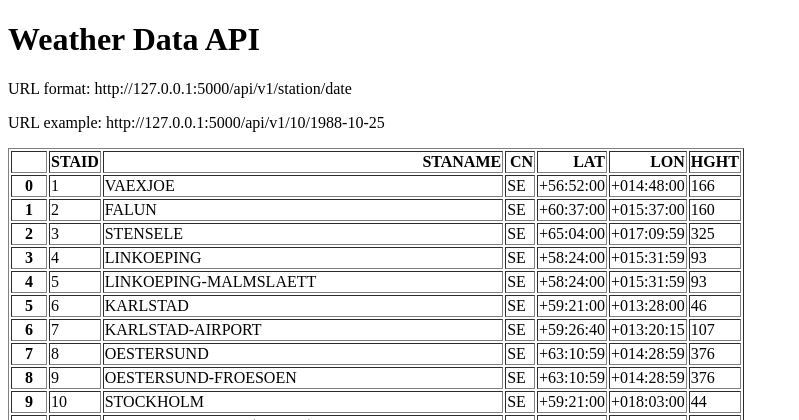
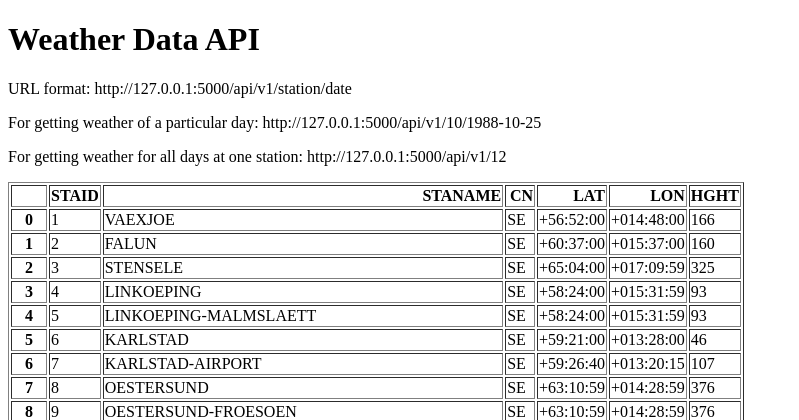
Before and after one commit to ggwellplayed4101/app6_your_weather_api, a Flask app: page / in a window 1280 px wide. Shown: the top 420 px of the page, without its empty margins (0-799 px from the left). Run offline with Flask 3, Linux system fonts and the light colour scheme.

Commit message:
added endpoint ehich provides data for all the weather data of a station.

```diff
--- a/main.py
+++ b/main.py
@@ -36,6 +36,34 @@ def about(station, date):
         "temperature": temperature
     }
 
+@app.route("/api/v1/<station>")
+def all_data(station):
+
+    # Construct the filename
+    filename = f"data_small/TG_STAID{str(station).zfill(6)}.txt"
+
+    try:
+        df = pd.read_csv(filename, skiprows=20, parse_dates=["    DATE"])
+    except FileNotFoundError:
+        return {"error": "Station not found"}, 404
+
+    result = df.to_dict(orient="records")
+    return result
+
+@app.route("/api/v1/<station>/<year>")
+def yearly(station, year):
+
+    # Construct the filename
+    filename = f"data_small/TG_STAID{str(station).zfill(6)}.txt"
+
+    try:
+        df = pd.read_csv(filename, skiprows=20, parse_dates=["    DATE"])
+    except FileNotFoundError:
+        return {"error": "Station not found"}, 404
+
+    result = df.to_dict(orient="records")
+    return result
+
 
 if __name__ == "__main__":
     app.run(debug=True)
--- a/templates/home.html
+++ b/templates/home.html
@@ -8,7 +8,8 @@
 <body>
     <h1>Weather Data API</h1>
     <p>URL format: http://127.0.0.1:5000/api/v1/station/date</p>
-    <p>URL example: http://127.0.0.1:5000/api/v1/10/1988-10-25</p>
+    <p>For getting weather of a particular day: http://127.0.0.1:5000/api/v1/10/1988-10-25</p>
+    <p>For getting weather for all days at one station: http://127.0.0.1:5000/api/v1/12</p>
     <p>{{data|safe}}</p>
 
 </body>
```
